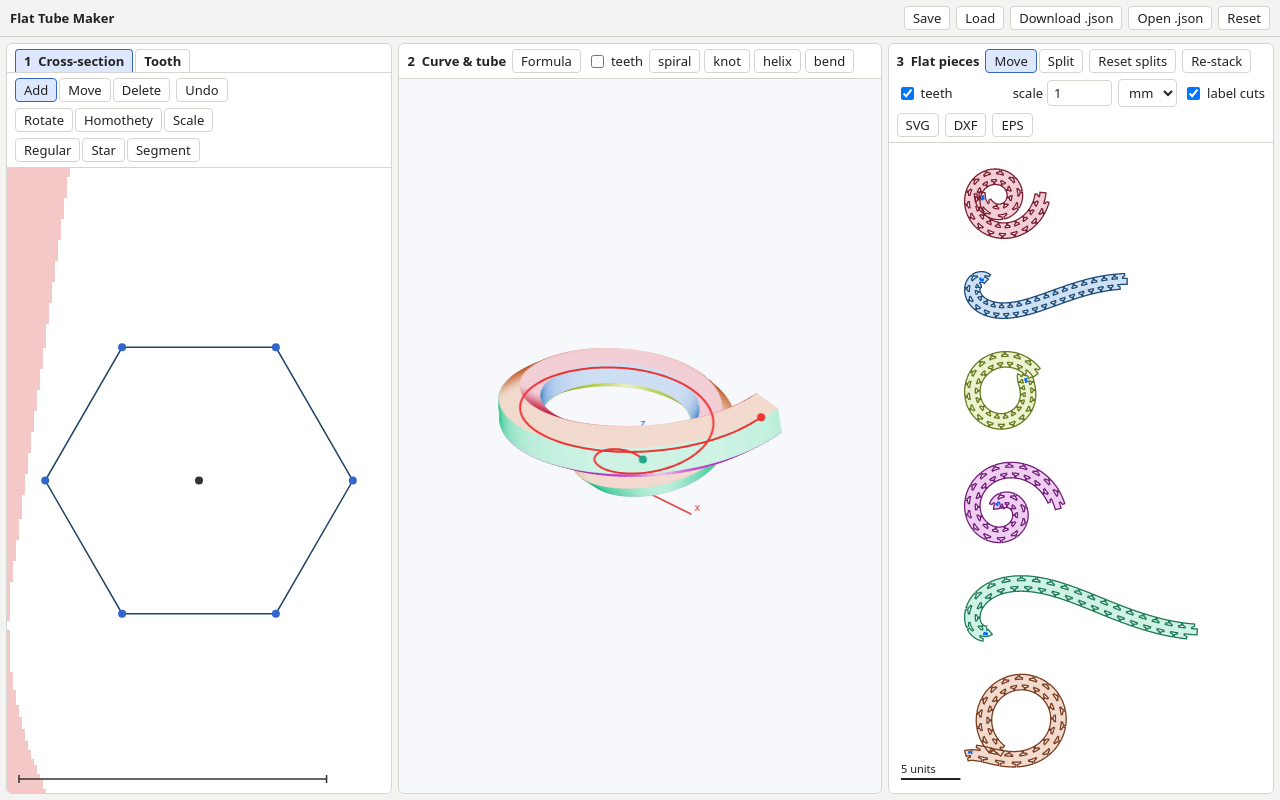
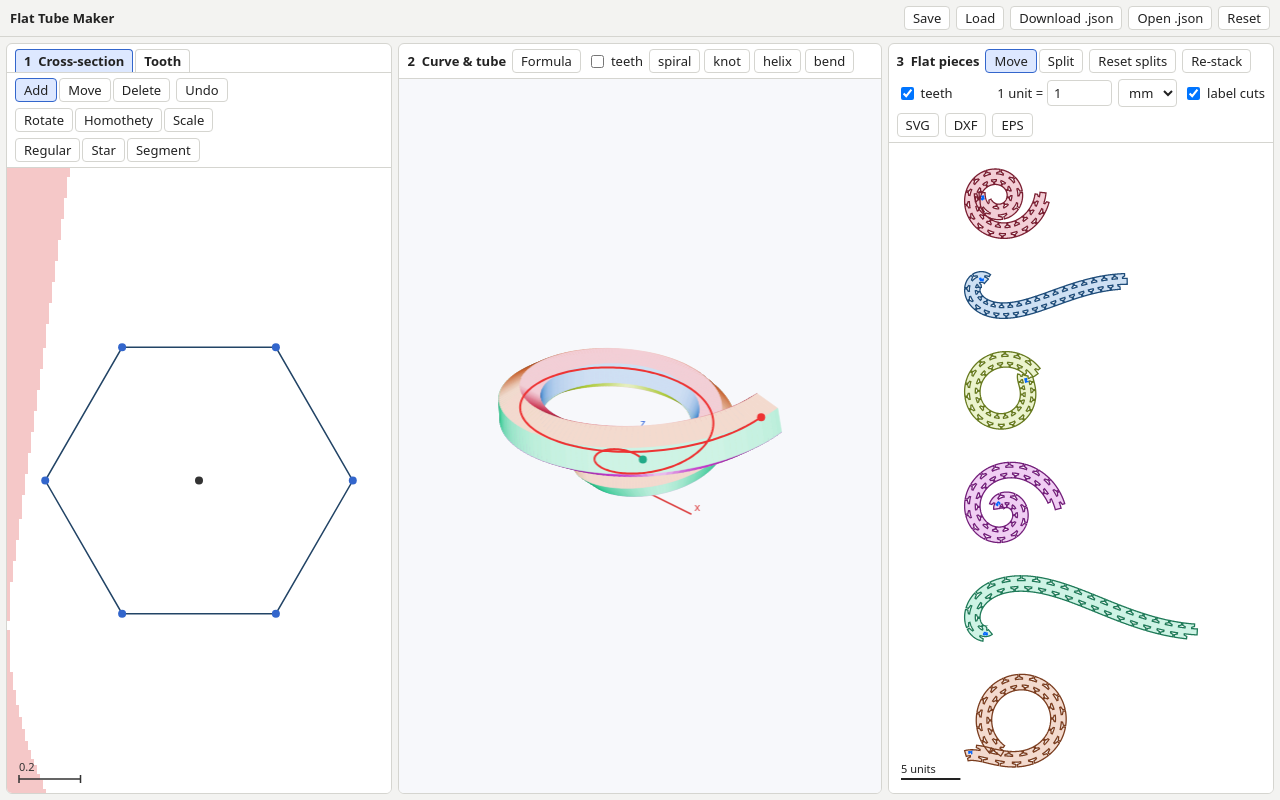
Before and after one commit to chaimgoodmanstrauss/flat-tube-maker, a plain HTML site: page index.html in a window 1280 px wide. Drawn offline with Linux system fonts and the light colour scheme.

Commit message:
Restore cross-section scale bar; drop tooth-pane readout; "1 unit =" label
Co-Authored-By: Claude Opus 5.5 <noreply@anthropic.com>

```diff
--- a/index.html
+++ b/index.html
@@ -101,7 +101,7 @@
       <button id="relayout" title="Stack all pieces again">Re-stack</button>
       <label><input type="checkbox" id="ton" checked> teeth</label>
       <span class="sp"></span>
-      <label>scale <input id="scale" type="number" step="any" value="1" style="width:5em"></label>
+      <label>1 unit = <input id="scale" type="number" step="any" value="1" style="width:5em"></label>
       <select id="unit"><option>mm</option><option>in</option><option>px</option></select>
       <label><input type="checkbox" id="exlabels"> label cuts</label>
       <button id="ex_svg">SVG</button><button id="ex_dxf">DXF</button><button id="ex_eps">EPS</button>
--- a/js/polyedit.js
+++ b/js/polyedit.js
@@ -140,10 +140,13 @@ window.FTM = window.FTM || {};
       }
       // origin
       ctx.fillStyle = css('--axis'); ctx.beginPath(); ctx.arc(ox, oy, 4, 0, 7); ctx.fill();
-      // unit length bar, unlabelled
-      ctx.strokeStyle = css('--axis'); ctx.lineWidth = 1.5;
-      ctx.beginPath(); ctx.moveTo(12, H - 14); ctx.lineTo(12 + view.s, H - 14);
-      ctx.moveTo(12, H - 18); ctx.lineTo(12, H - 10); ctx.moveTo(12 + view.s, H - 18); ctx.lineTo(12 + view.s, H - 10); ctx.stroke();
+      // unit scale bar (1, 2, 5 x 10^k units)
+      const raw = 80 / view.s, e = Math.pow(10, Math.floor(Math.log10(raw))), f = raw / e;
+      const bar = (f < 2 ? 1 : f < 5 ? 2 : 5) * e;
+      ctx.strokeStyle = css('--axis'); ctx.fillStyle = css('--axis'); ctx.lineWidth = 1.5; ctx.font = '11px system-ui';
+      ctx.beginPath(); ctx.moveTo(12, H - 14); ctx.lineTo(12 + bar * view.s, H - 14);
+      ctx.moveTo(12, H - 18); ctx.lineTo(12, H - 10); ctx.moveTo(12 + bar * view.s, H - 18); ctx.lineTo(12 + bar * view.s, H - 10); ctx.stroke();
+      ctx.fillText(String(+bar.toPrecision(2)), 12, H - 22);
       // polygon: edges and vertices only
       const { pts } = poly(), n = pts.length;
       const bad = FTM.selfIntersects(pts);
--- a/js/toothedit.js
+++ b/js/toothedit.js
@@ -116,12 +116,11 @@ window.FTM = window.FTM || {};
         ctx.beginPath(); ctx.arc(s[0], s[1], end ? 3 : on ? 6 : 4, 0, 7);
         ctx.fillStyle = end ? css('--axis') : css('--vertex'); ctx.fill();
       });
-      // unit length and current values
+      // unit length
       ctx.font = '11px system-ui'; ctx.strokeStyle = ctx.fillStyle = css('--axis'); ctx.lineWidth = 1.5;
       const x0 = W - 12 - view.s;
       ctx.beginPath(); ctx.moveTo(x0, H - 14); ctx.lineTo(W - 12, H - 14); ctx.moveTo(x0, H - 18); ctx.lineTo(x0, H - 10); ctx.moveTo(W - 12, H - 18); ctx.lineTo(W - 12, H - 10); ctx.stroke();
       ctx.fillText('1', x0, H - 20);
-      ctx.fillText(`tooth width ${+tw.toFixed(3)}   height ${+height().toFixed(3)}   D ${+D.toFixed(3)}`, 10, H - 12);
     }
 
     const api = {
```
